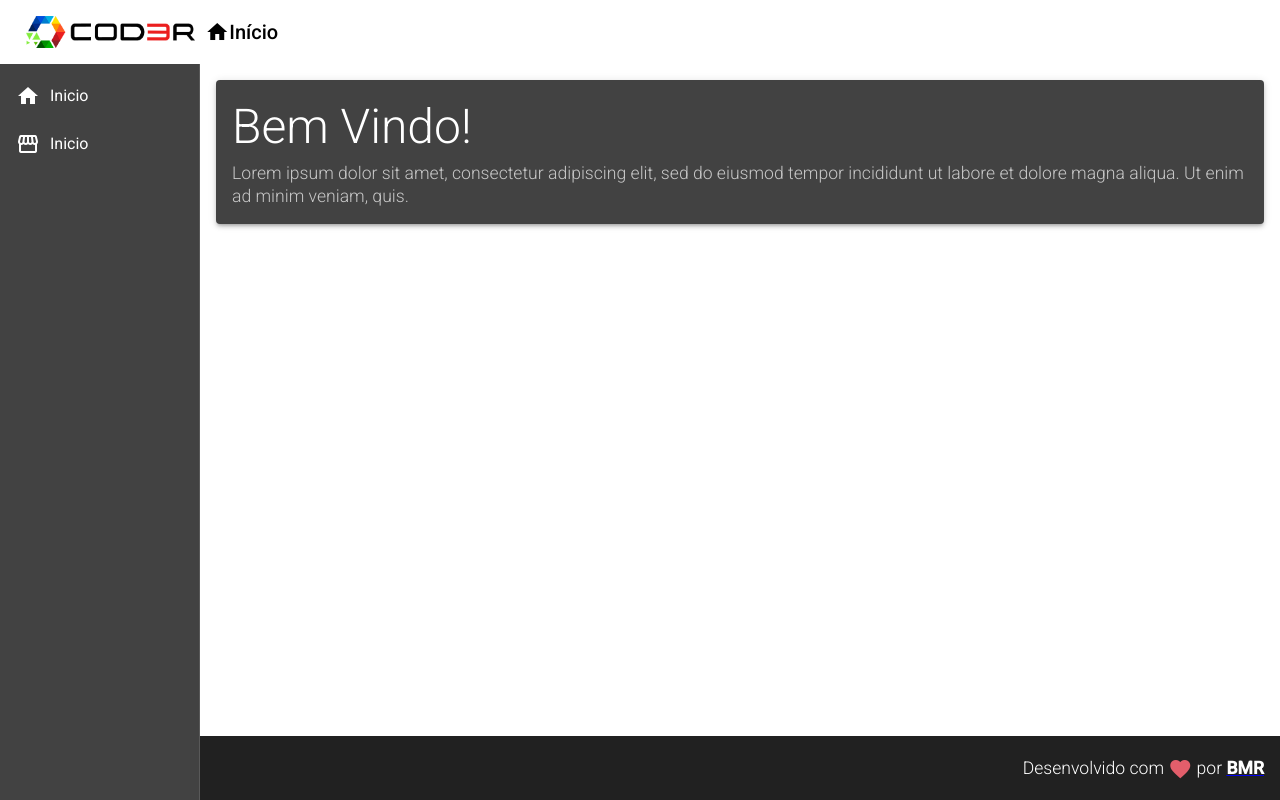
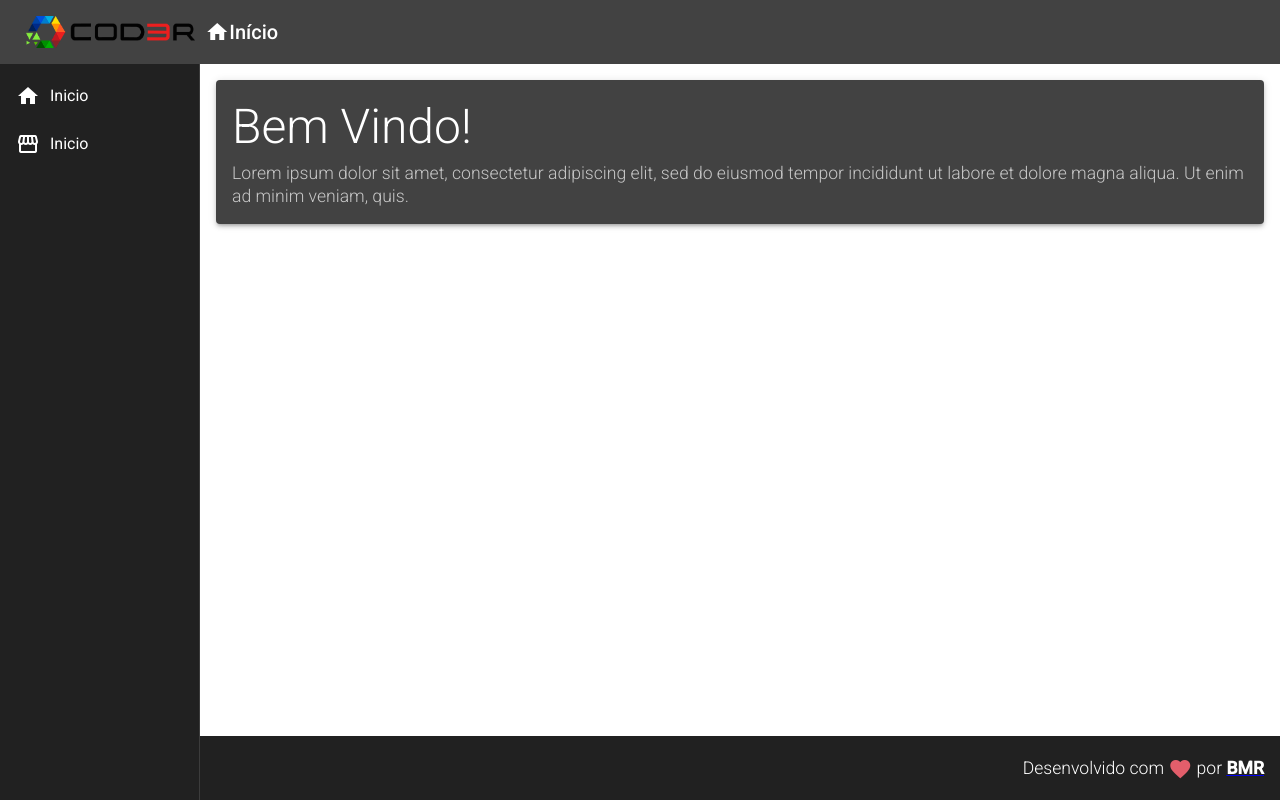
Before and after one commit to devBernardo-Mendes/Crud-Angular, an Angular app in the folder frontend/: page / in a window 1280 px wide. Built offline with nearby package versions, Linux system fonts and the light colour scheme.

Commit message:
style: :art: Corretion style the aplication

```diff
--- a/frontend/src/app/components/template/header/header.component.css
+++ b/frontend/src/app/components/template/header/header.component.css
@@ -1,13 +1,13 @@
 .header {
     display: flex;
     align-items: center;
-    background-color: #FFF;
+    background-color: #424242;
 }
 .header a {
     display : flex;
     align-items: center;
     text-decoration: none;
-    color: black;
+    color: #FFF;
     padding-left: 10px;
 }
 .header .logo{
--- a/frontend/src/app/components/template/nav/nav.component.css
+++ b/frontend/src/app/components/template/nav/nav.component.css
@@ -1,5 +1,6 @@
 .sidenav{
     width:200px;
+    background-color: #212121;
 }
 
 .sidenav a {
```
Also changed, not shown: frontend/src/app/views/home/home.component.css (line endings or trailing spaces).
